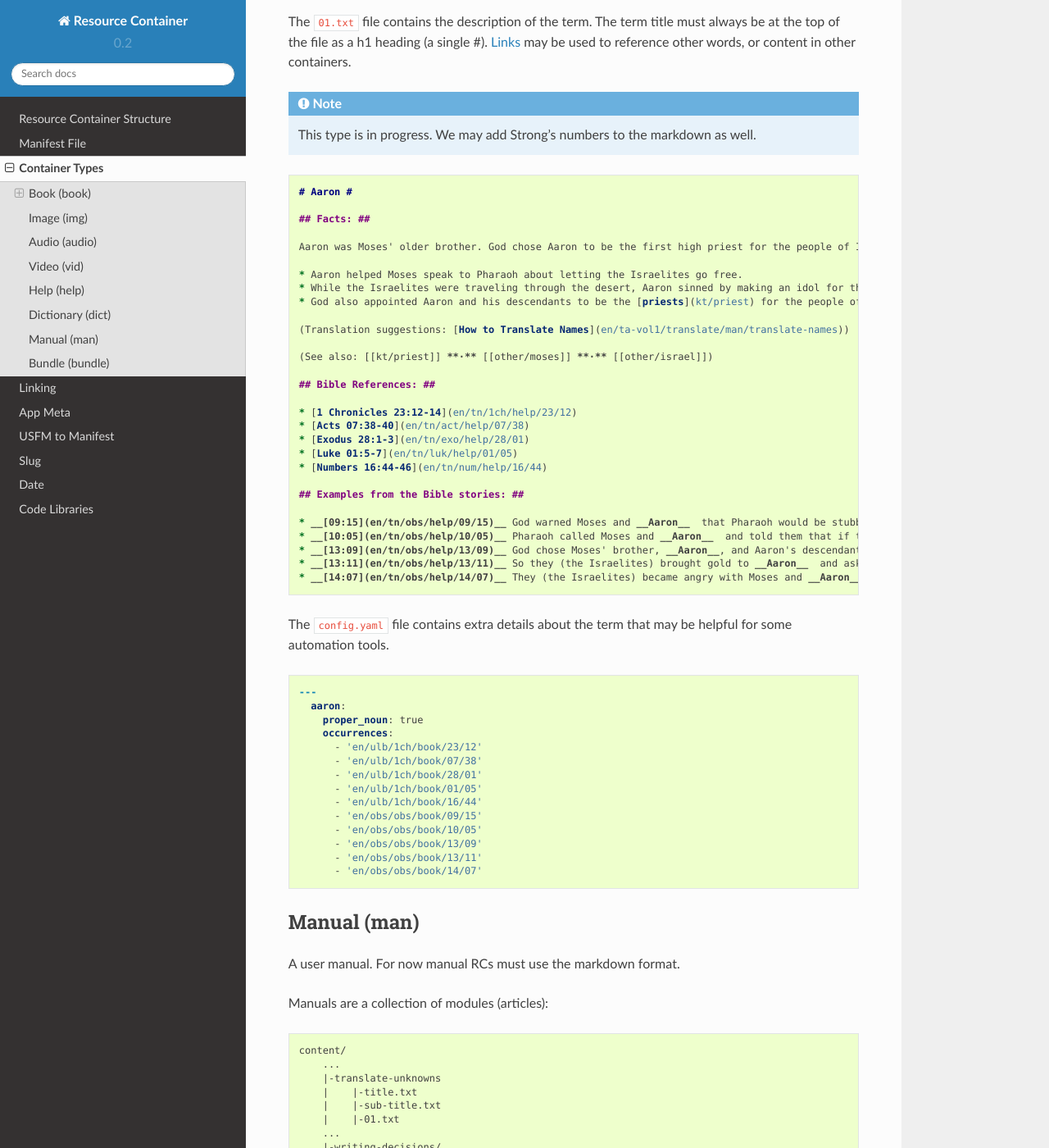
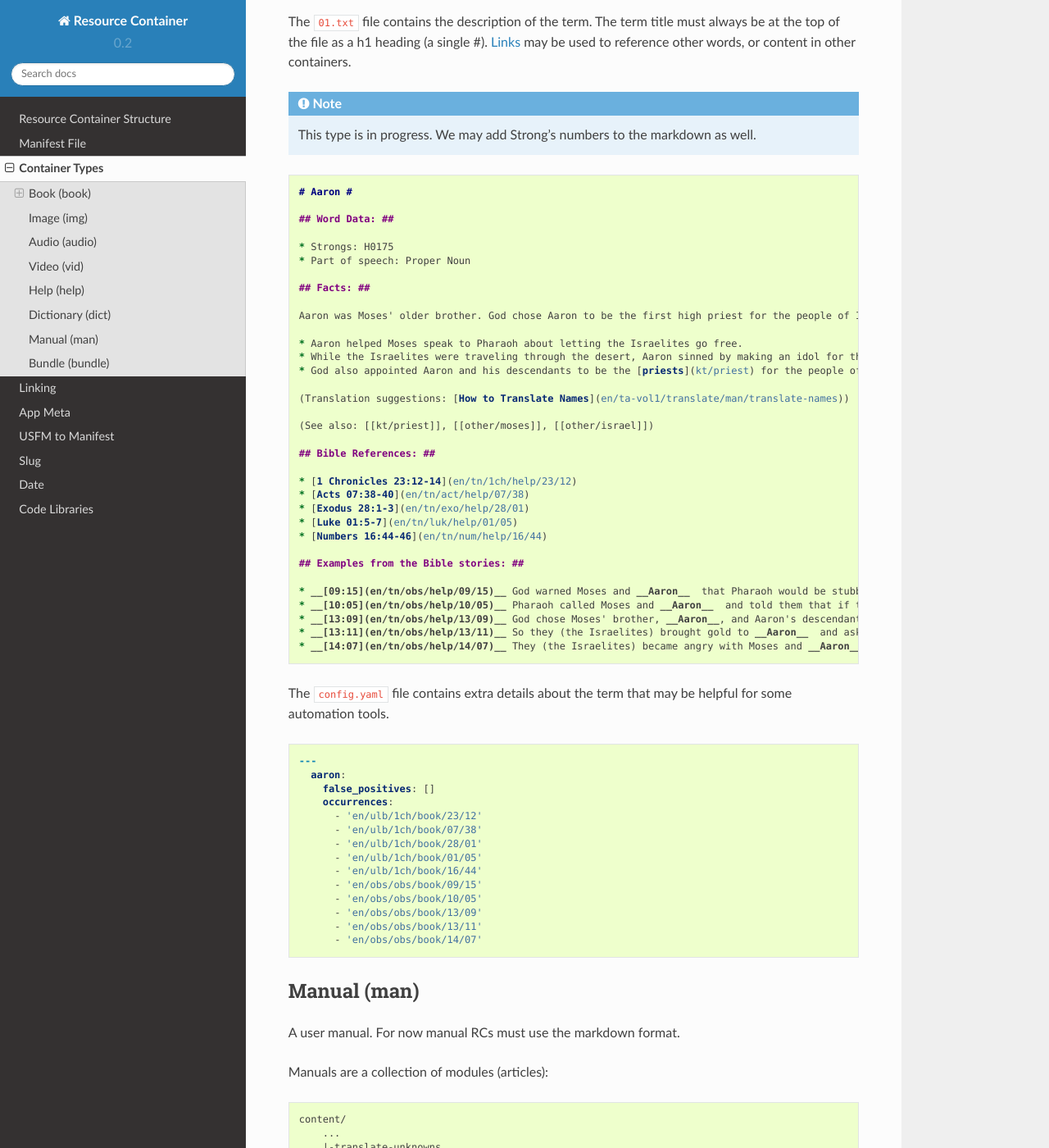
Before and after one commit to unfoldingWord-dev/Resource-Container, a Sphinx documentation site: the page built from docs/container_types.rst, in a window 1280 px wide and 1400 px high, scrolled down 3492 px. Shown: the whole window at 82% size. Built offline with Sphinx 7.4.7 and the Read the Docs theme 2.0.0, drawn with Linux system fonts in a browser that asks for light colours.

Commit message:
maded tW adjustments

```diff
--- a/docs/container_types.rst
+++ b/docs/container_types.rst
@@ -185,6 +185,11 @@ h1 heading (a single #). :ref:`Links <linking>` may be used to reference other w
 
     # Aaron #
 
+    ## Word Data: ##
+
+    * Strongs: H0175
+    * Part of speech: Proper Noun
+
     ## Facts: ##
 
     Aaron was Moses' older brother. God chose Aaron to be the first high priest for the people of Israel.
@@ -195,7 +200,7 @@ h1 heading (a single #). :ref:`Links <linking>` may be used to reference other w
 
     (Translation suggestions: [How to Translate Names](en/ta-vol1/translate/man/translate-names))
 
-    (See also: [[kt/priest]] **·** [[other/moses]] **·** [[other/israel]])
+    (See also: [[kt/priest]], [[other/moses]], [[other/israel]])
 
     ## Bible References: ##
 
@@ -220,7 +225,7 @@ The ``config.yaml`` file contains extra details about the term that may be helpf
 
     ---
       aaron:
-        proper_noun: true
+        false_positives: []
         occurrences:
           - 'en/ulb/1ch/book/23/12'
           - 'en/ulb/1ch/book/07/38'
```
